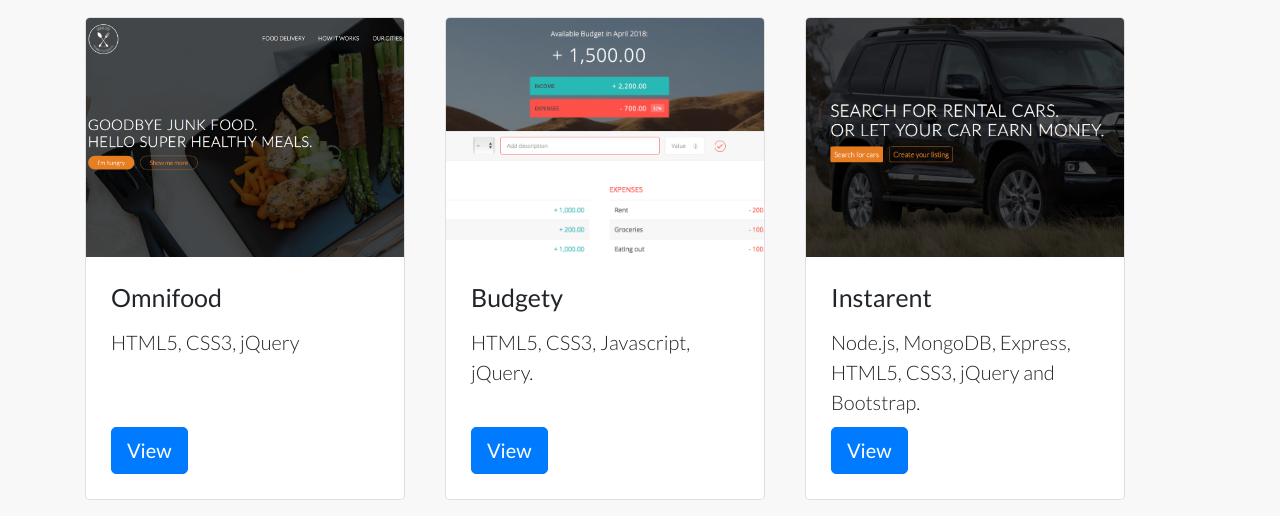
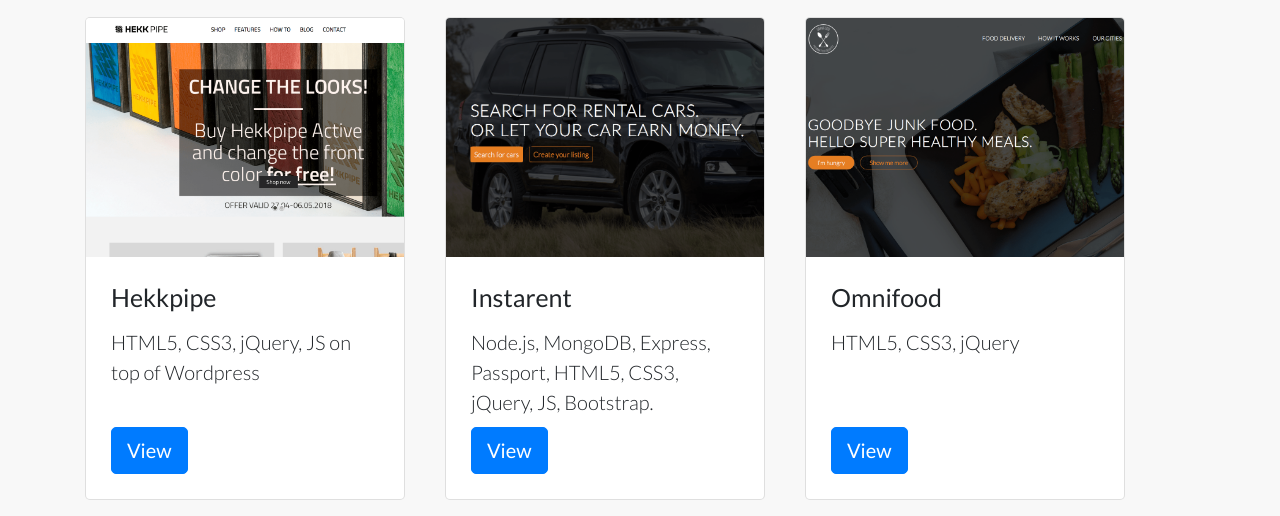
Before and after one commit to OV86/portfolio, a website: page index.html in a window 1280 px wide. Shown: the part 436-952 px from the top of the page. Drawn offline with nearby package versions, Linux system fonts and the light colour scheme.

Commit message:
added another item

```diff
--- a/index.html
+++ b/index.html
@@ -1,19 +1,23 @@
 <!doctype html>
 <html lang="en">
+
 <head>
   <meta charset="utf-8">
   <meta name="viewport" content="width=device-width, initial-scale=1, shrink-to-fit=no">
 
   <link rel="stylesheet" type="text/css" href="https://code.ionicframework.com/ionicons/2.0.1/css/ionicons.min.css">
-        <link rel="stylesheet" href="https://maxcdn.bootstrapcdn.com/bootstrap/4.0.0/css/bootstrap.min.css" integrity="sha384-Gn5384xqQ1aoWXA+058RXPxPg6fy4IWvTNh0E263XmFcJlSAwiGgFAW/dAiS6JXm" crossorigin="anonymous">
+  <link rel="stylesheet" href="https://maxcdn.bootstrapcdn.com/bootstrap/4.0.0/css/bootstrap.min.css" integrity="sha384-Gn5384xqQ1aoWXA+058RXPxPg6fy4IWvTNh0E263XmFcJlSAwiGgFAW/dAiS6JXm"
+    crossorigin="anonymous">
   <link rel="stylesheet" type="text/css" href="main.css">
   <link href="https://fonts.googleapis.com/css?family=Lato:100,300,300i,400" rel="stylesheet">
   <title>Olaf's Portfolio</title>
 </head>
+
 <body>
   <div class="container">
     <nav class="navbar sticky-top navbar-expand-lg navbar-light bg-light">
-                <button class="navbar-toggler" type="button" data-toggle="collapse" data-target="#navbarNav" aria-controls="navbarNav"                  aria-expanded="false" aria-label="Toggle navigation">
+      <button class="navbar-toggler" type="button" data-toggle="collapse" data-target="#navbarNav" aria-controls="navbarNav" aria-expanded="false"
+        aria-label="Toggle navigation">
         <span class="navbar-toggler-icon"></span>
       </button>
       <div class="collapse navbar-collapse justify-content-center" id="navbarNav">
@@ -34,7 +38,11 @@
       <div class="col-xs-12 about js--section-about">
         <div class="introduction">
           <p>
-                            Hi, I'm Olaf! I’m a front-end developer and project manager with a background in payments and e-commerce. Most recent experience from an e-commerce company in Switzerland building a Marketplace and a Vendor Integration Platform. Worked several years for a company called Make Commerce building a payments platform from scratch. Strong background in software product and project management, but recently focused fully on development and specifically to JS and React. On this site you'll find some of the personal projects I've done.
+            Hi, I'm Olaf! I’m a front-end developer and project manager with a background in payments and e-commerce. Most recent experience
+            from an e-commerce company in Switzerland building a Marketplace and a Vendor Integration Platform. Worked several
+            years for a company called Make Commerce building a payments platform from scratch. Strong background in software
+            product and project management, but recently focused fully on development and specifically to JS and React. On
+            this site you'll find some of the personal projects I've done.
           </p>
         </div>
       </div>
@@ -44,7 +52,30 @@
         <h1 class="heading">Portfolio</h1>
       </div>
     </div>
+    <!-- HEKKPIPE -->
     <div class="row">
+      <div class="col-xs-4">
+        <div class="card" style="width: 16rem;">
+          <img class="card-img-top" src="images/hekkpipe-min.png" alt="Card image cap">
+          <div class="card-body">
+            <h5 class="card-title">Hekkpipe</h5>
+            <p class="card-text">HTML5, CSS3, jQuery, JS on top of Wordpress</p>
+            <a href="https://hekkpipe.com/" target="_blank" class="btn btn-primary">View</a>
+          </div>
+        </div>
+      </div>
+      <!-- INSTARENT -->
+      <div class="col-xs-4">
+        <div class="card" style="width: 16rem;">
+          <img class="card-img-top" src="images/instarent-min.png" alt="Card image cap">
+          <div class="card-body">
+            <h5 class="card-title">Instarent</h5>
+            <p class="card-text">Node.js, MongoDB, Express, Passport, HTML5, CSS3, jQuery, JS, Bootstrap.</p>
+            <a href="https://quiet-waters-93112.herokuapp.com" target="_blank" class="btn btn-primary">View</a>
+          </div>
+        </div>
+      </div>
+      <!-- OMNIFOOD -->
       <div class="col-xs-4">
         <div class="card" style="width: 16rem;">
           <img class="card-img-top" src="images/omnifood-min.png" alt="Card image cap">
@@ -55,28 +86,20 @@
           </div>
         </div>
       </div>
+    <div class="row">
+      <!-- BUDGETY -->
       <div class="col-xs-4">
         <div class="card" style="width: 16rem;">
           <img class="card-img-top" src="images/budgety-min.png" alt="Card image cap">
           <div class="card-body">
             <h5 class="card-title">Budgety</h5>
-                                <p class="card-text">HTML5, CSS3, Javascript, jQuery.</p>
+            <p class="card-text">HTML5, CSS3, JS, jQuery.</p>
             <a href="/budgety-app" target="_blank" class="btn btn-primary">View</a>
           </div>
         </div>
       </div>
-                <div class="col-xs-4">
-                    <div class="card" style="width: 16rem;">
-                        <img class="card-img-top" src="images/instarent-min.png" alt="Card image cap">
-                        <div class="card-body">
-                            <h5 class="card-title">Instarent</h5>
-                            <p class="card-text">Node.js, MongoDB, Express, HTML5, CSS3, jQuery and Bootstrap.</p>
-                            <a href="https://quiet-waters-93112.herokuapp.com" target="_blank" class="btn btn-primary">View</a>
       </div>
-                    </div>
-                </div>
-            </div>
-            <div class="row">
+      <!-- PIG-GAME -->
       <div class="col-xs-4">
         <div class="card" style="width: 16rem;">
           <img class="card-img-top" src="images/pig_game-min.png" alt="Card image cap">
@@ -87,6 +110,7 @@
           </div>
         </div>
       </div>
+      <!-- RANDOM QUOTE MACHINE -->
       <div class="col-xs-4">
         <div class="card" style="width: 16rem;">
           <img class="card-img-top" src="images/randomQuote.png" alt="Card image cap">
@@ -102,13 +126,19 @@
       <div class="col-xs-12 footer">
         <ul class="nav js--section-contact justify-content-center">
           <li class="nav-item">
-                            <a class="nav-link active" href="https://www.linkedin.com/in/olaf-vaher/"><i class="ion-social-linkedin"></i></a>
+            <a class="nav-link active" href="https://www.linkedin.com/in/olaf-vaher/">
+              <i class="ion-social-linkedin"></i>
+            </a>
           </li>
           <li class="nav-item">
-                            <a class="nav-link active" href="https://github.com/OV86"><i class="ion-social-github"></i></a>
+            <a class="nav-link active" href="https://github.com/OV86">
+              <i class="ion-social-github"></i>
+            </a>
           </li>
           <li class="nav-item">
-                            <a class="nav-link active" href="https://twitter.com/OlafVaher"><i class="ion-social-twitter"></i></a>
+            <a class="nav-link active" href="https://twitter.com/OlafVaher">
+              <i class="ion-social-twitter"></i>
+            </a>
           </li>
         </ul>
       </div>
@@ -117,10 +147,15 @@
 
   <!-- jQuery first, then Popper.js, then Bootstrap JS -->
 
-        <script src="https://code.jquery.com/jquery-3.3.1.min.js" integrity="sha256-FgpCb/KJQlLNfOu91ta32o/NMZxltwRo8QtmkMRdAu8=" crossorigin="anonymous"></script>
-        <script   src="https://code.jquery.com/ui/1.12.1/jquery-ui.min.js"   integrity="sha256-VazP97ZCwtekAsvgPBSUwPFKdrwD3unUfSGVYrahUqU="   crossorigin="anonymous"></script>
-        <script src="https://cdnjs.cloudflare.com/ajax/libs/popper.js/1.12.9/umd/popper.min.js" integrity="sha384-ApNbgh9B+Y1QKtv3Rn7W3mgPxhU9K/ScQsAP7hUibX39j7fakFPskvXusvfa0b4Q" crossorigin="anonymous"></script>
-        <script src="https://maxcdn.bootstrapcdn.com/bootstrap/4.0.0/js/bootstrap.min.js" integrity="sha384-JZR6Spejh4U02d8jOt6vLEHfe/JQGiRRSQQxSfFWpi1MquVdAyjUar5+76PVCmYl" crossorigin="anonymous"></script>
+  <script src="https://code.jquery.com/jquery-3.3.1.min.js" integrity="sha256-FgpCb/KJQlLNfOu91ta32o/NMZxltwRo8QtmkMRdAu8="
+    crossorigin="anonymous"></script>
+  <script src="https://code.jquery.com/ui/1.12.1/jquery-ui.min.js" integrity="sha256-VazP97ZCwtekAsvgPBSUwPFKdrwD3unUfSGVYrahUqU="
+    crossorigin="anonymous"></script>
+  <script src="https://cdnjs.cloudflare.com/ajax/libs/popper.js/1.12.9/umd/popper.min.js" integrity="sha384-ApNbgh9B+Y1QKtv3Rn7W3mgPxhU9K/ScQsAP7hUibX39j7fakFPskvXusvfa0b4Q"
+    crossorigin="anonymous"></script>
+  <script src="https://maxcdn.bootstrapcdn.com/bootstrap/4.0.0/js/bootstrap.min.js" integrity="sha384-JZR6Spejh4U02d8jOt6vLEHfe/JQGiRRSQQxSfFWpi1MquVdAyjUar5+76PVCmYl"
+    crossorigin="anonymous"></script>
   <script src="script.js"></script>
 </body>
+
 </html>
```
Also changed, not shown: images/hekkpipe-min.png (added). Lines whose indentation alone changed are shown as unchanged.
